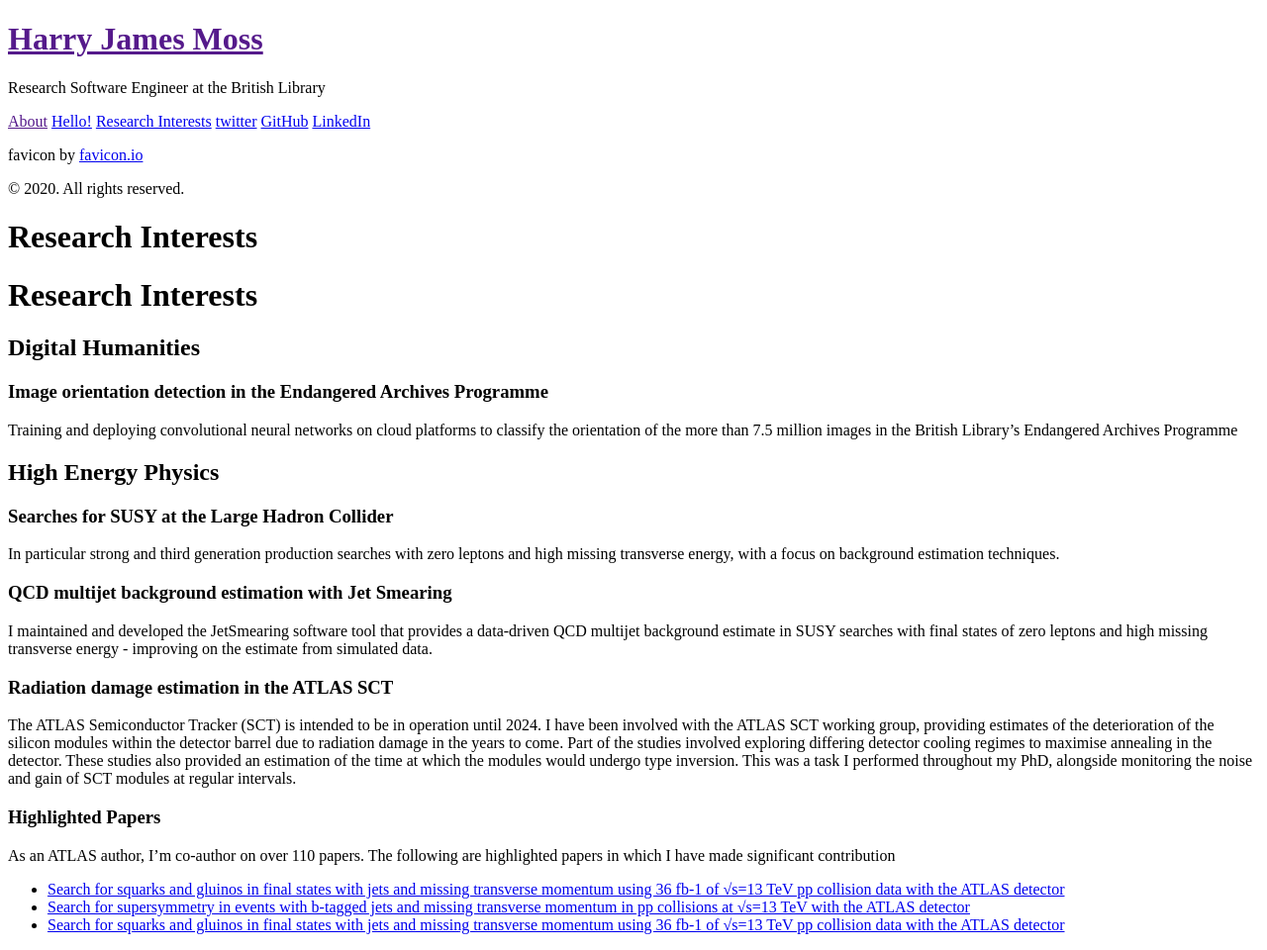
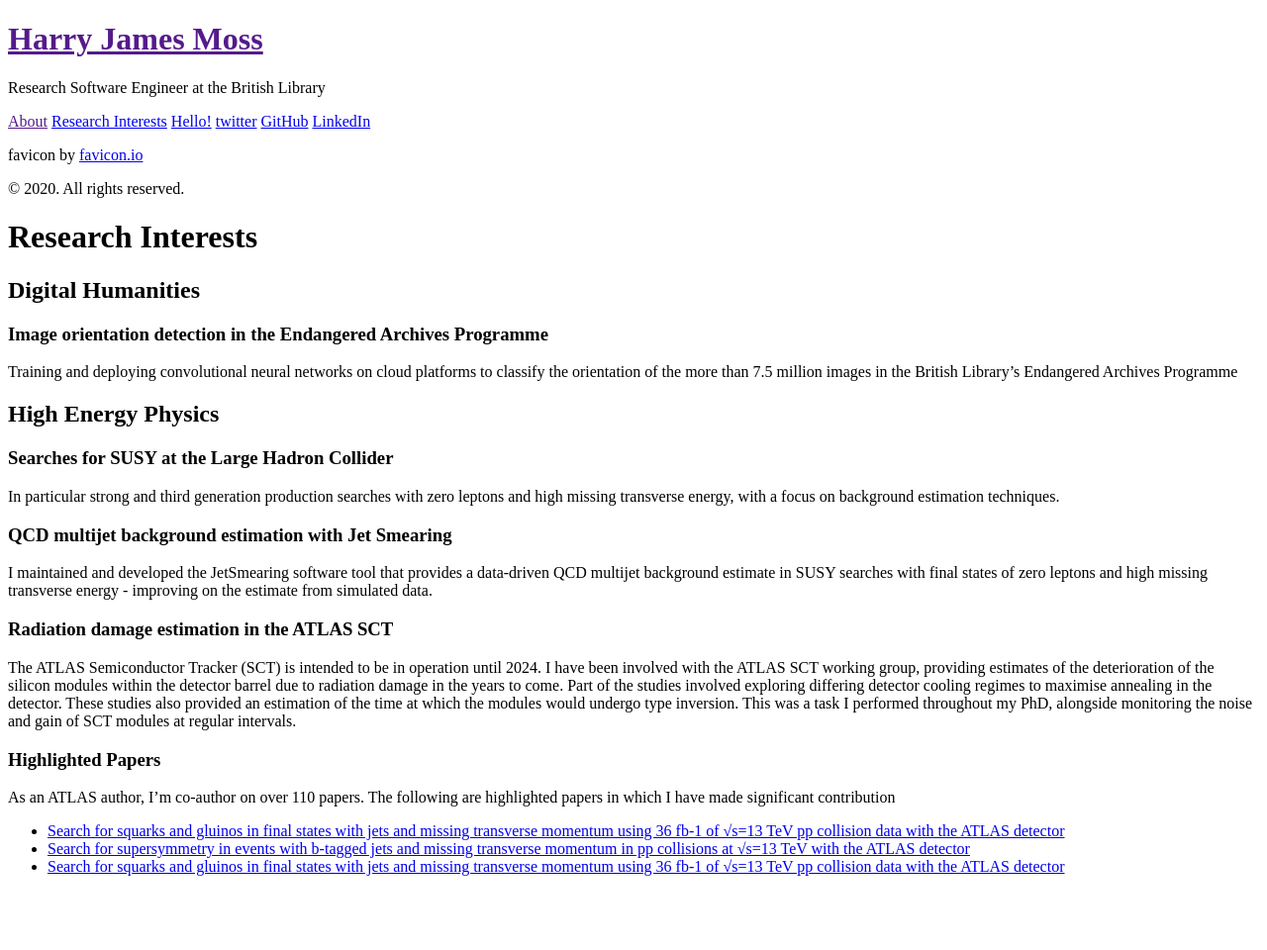
Before and after one commit to harryjmoss/harryjmoss.github.io, a Jekyll site: the page built from research.md, in a window 1280 px wide. Shown: the whole page at 99% size. Built offline with Jekyll 4.4.1, drawn with Linux system fonts in a browser that asks for light colours; our own code applies the rules of GitHub Pages for plain Markdown files; after the commit the page ends 901 px from its top, so only the background shows below that; some of the changed lines change nothing that is shown.

Commit message:
Updating research.md

```diff
--- a/research.md
+++ b/research.md
@@ -1,4 +1,8 @@
-# Research Interests
+---
+layout: page
+title: Research Interests
+---
+
 ## Digital Humanities
 ### Image orientation detection in the Endangered Archives Programme
 Training and deploying convolutional neural networks on cloud platforms to classify the orientation of the more than 7.5 million images in the British Library's Endangered Archives Programme
```
